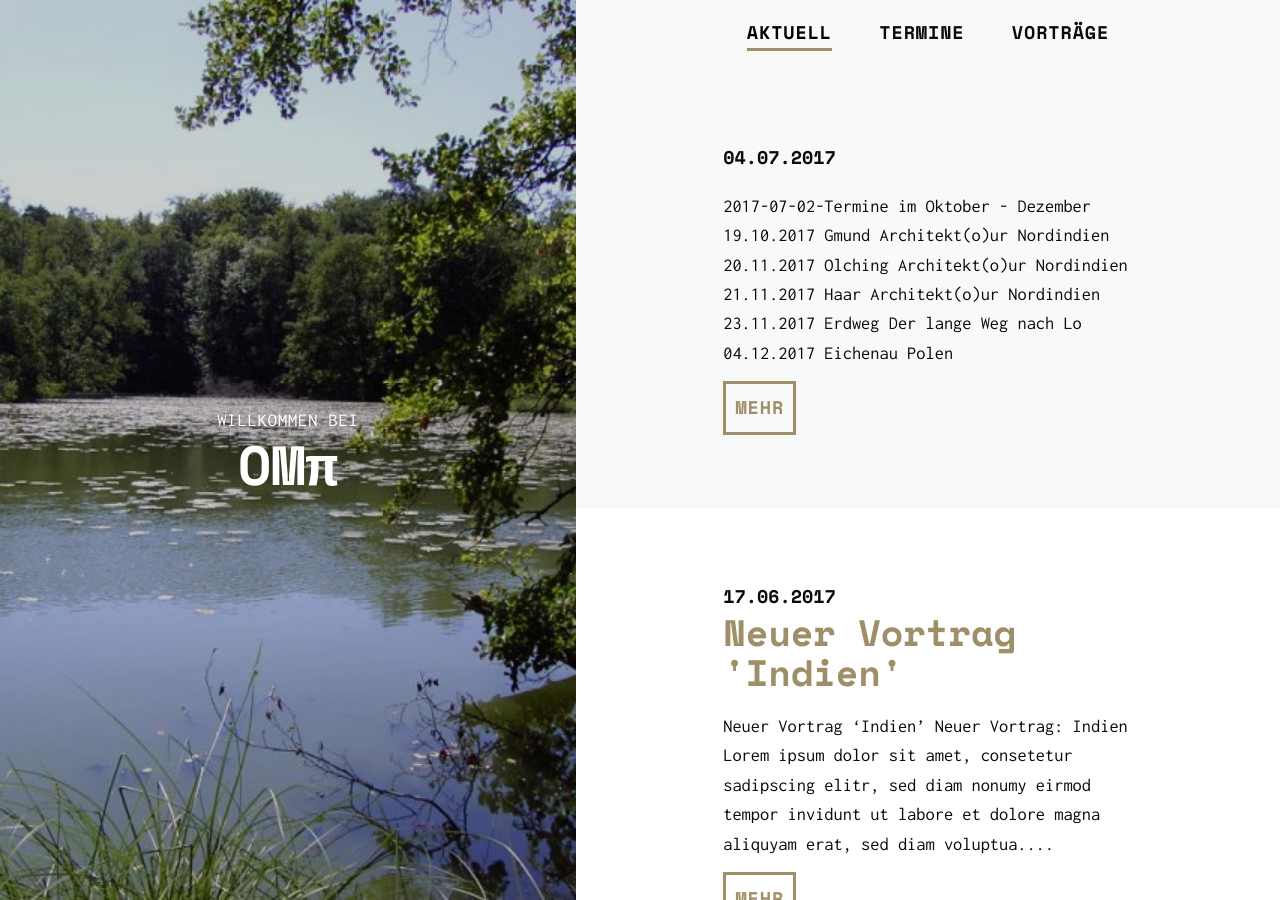
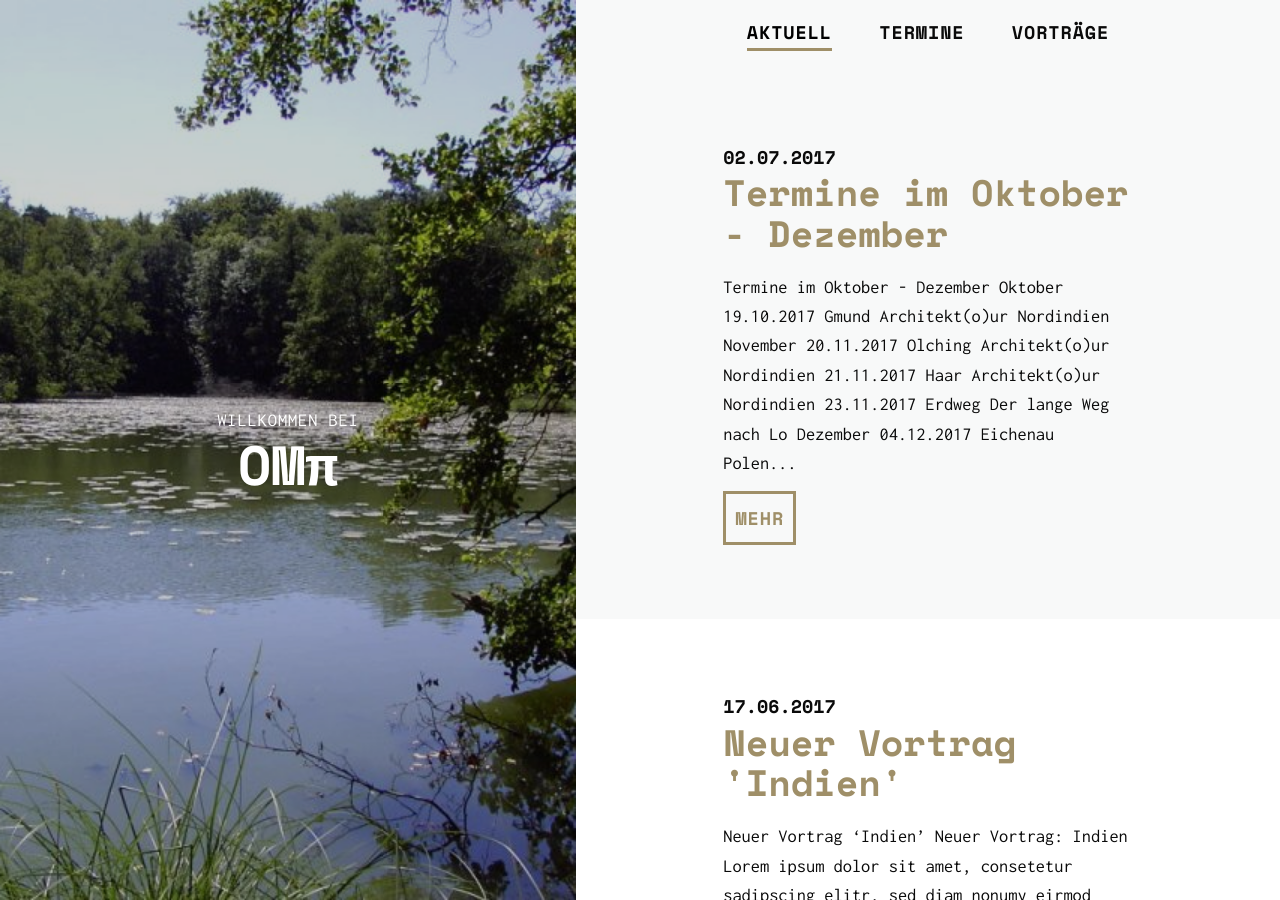
Before and after one commit to Waggi43/Waggi43.github.io, a Jekyll site: the page built from index.html, in a window 1280 px wide and 900 px high. Built offline with Jekyll 4.4.1, drawn with Linux system fonts in a browser that asks for light colours; nearby versions of some CDN libraries; the list of posts is cut into pages by our own code.

Commit message:
aenderungen Alex

```diff
--- a/_posts/2017-07-02-Termine-Oktober-Dezember.md
+++ b/_posts/2017-07-02-Termine-Oktober-Dezember.md
@@ -1,19 +1,25 @@
 ---
 layout: post
-title: "Termine im Oktobe - Dezember"
+title: "Termine im Oktober - Dezember"
 categories:
 description:
-image:Blume.JPG
+image:
 image-sm:
 ---
 
-2017-07-02-Termine im Oktober - Dezember
-========================================
+Termine im Oktober - Dezember
+=============================
 
- - 19.10.2017	Gmund		Architekt(o)ur Nordindien
+Oktober
+-------
+- 19.10.2017	Gmund		Architekt(o)ur Nordindien
 
- - 20.11.2017	Olching		Architekt(o)ur Nordindien
- - 21.11.2017	Haar		Architekt(o)ur Nordindien
- - 23.11.2017	Erdweg		Der lange Weg nach Lo
+November
+--------
+- 20.11.2017	Olching		Architekt(o)ur Nordindien
+- 21.11.2017	Haar		Architekt(o)ur Nordindien
+- 23.11.2017	Erdweg		Der lange Weg nach Lo
 
- - 04.12.2017	Eichenau	Polen
+Dezember
+--------
+- 04.12.2017	Eichenau	Polen
```
Also changed, not shown: vortrag/Dings.markdown (added, +15 -0 lines), vortrag/architektour.md (renamed from vortrag/architekt(o)ur teil 1.mdown, +2 -3 lines), img/Agra4181k.jpg (renamed from img/Agra 4181k.jpg), 1 other file.
